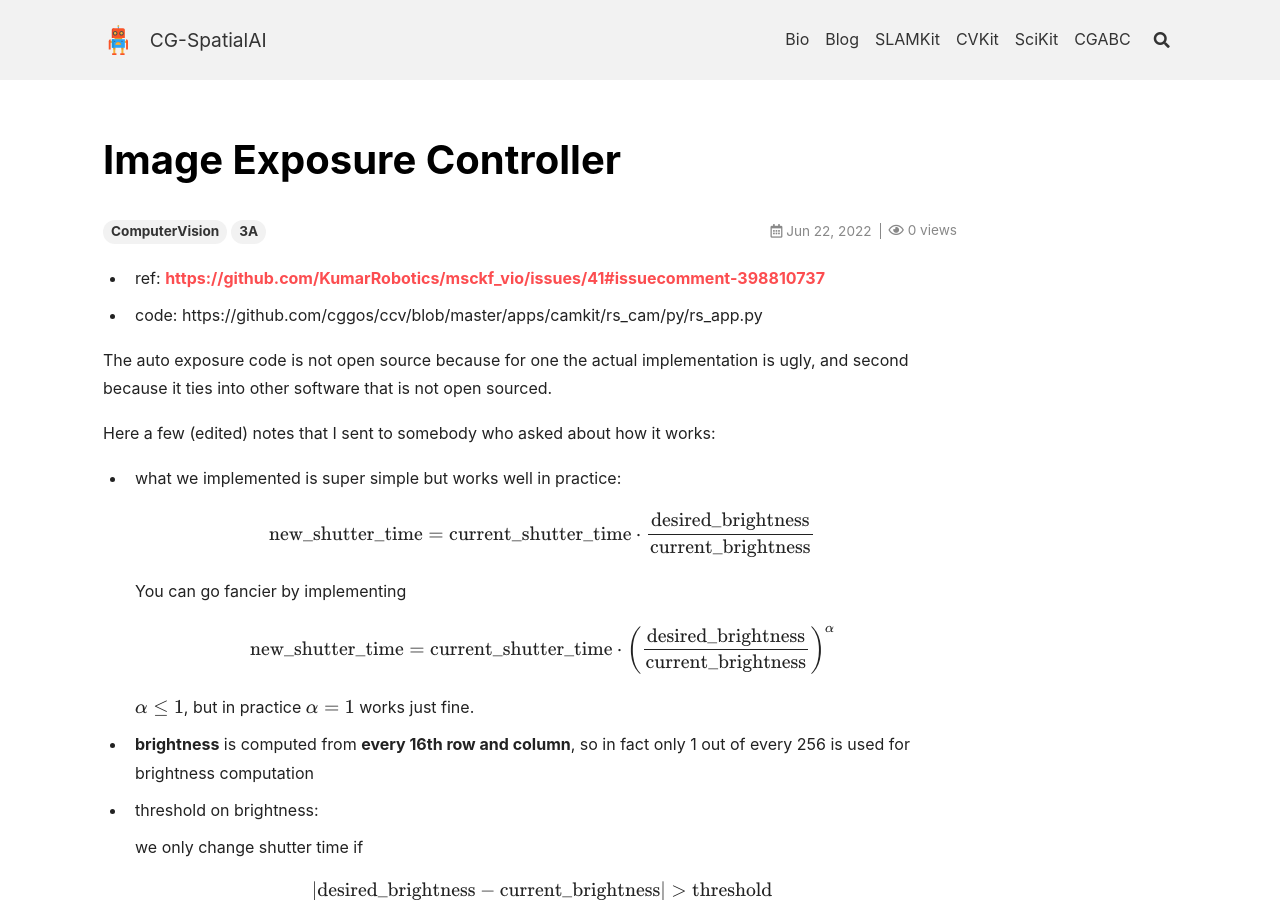
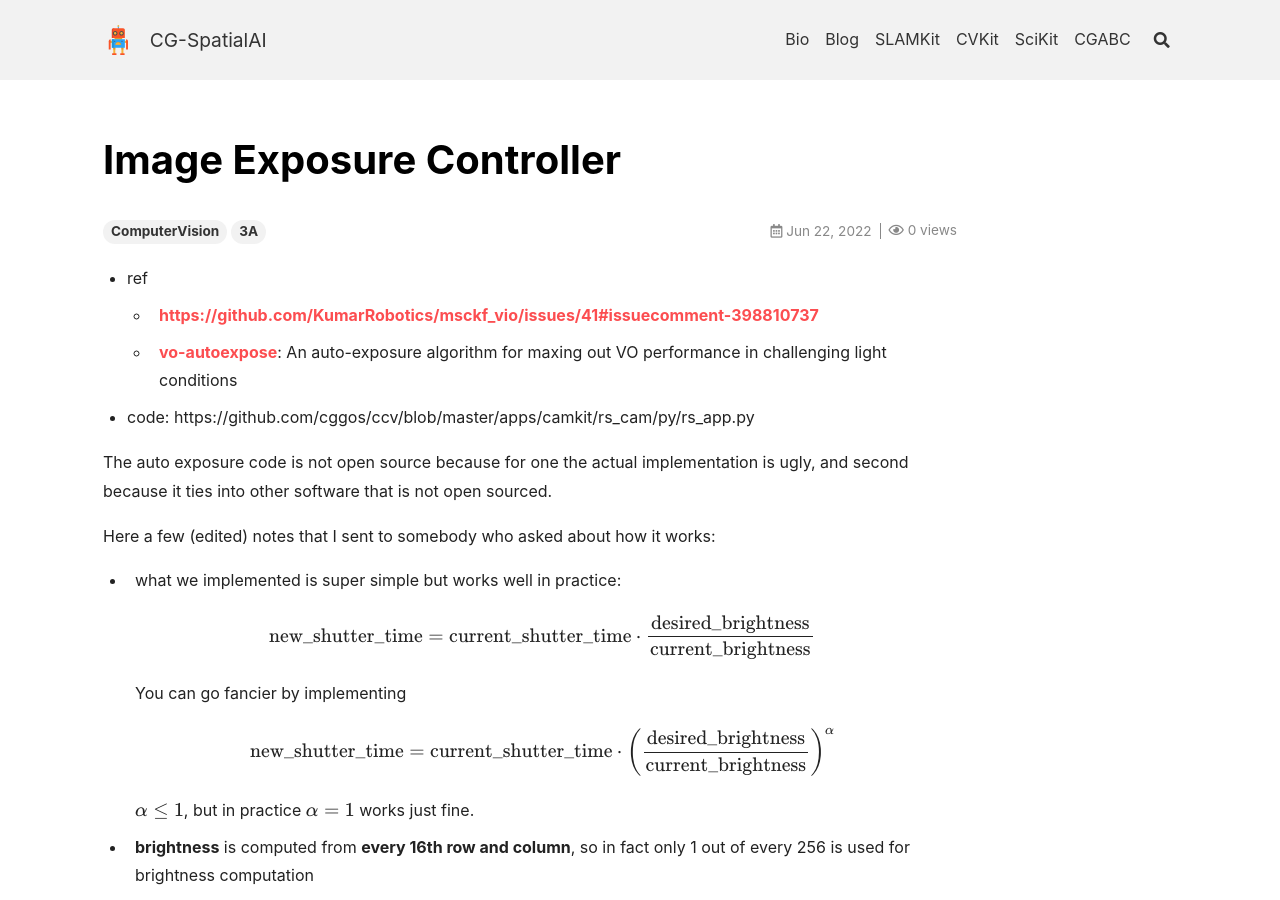
Before and after one commit to cggos/spatial-ai, a Jekyll site: the page built from _posts/cv/2022-06-22-Image-Exposure-Controller.md, in a window 1280 px wide and 900 px high. Built offline with Jekyll 4.4.1, drawn with Linux system fonts in a browser that asks for light colours; nearby versions of some CDN libraries; formulas are drawn with MathJax 3; comment, search, counter and statistics services are not loaded.

Commit message:
update 2022-06-22-Image-Exposure-Controller.md

```diff
--- a/_posts/cv/2022-06-22-Image-Exposure-Controller.md
+++ b/_posts/cv/2022-06-22-Image-Exposure-Controller.md
@@ -6,7 +6,10 @@ tags: ComputerVision 3A
 key: cv-image-exposure-controller
 ---
 
-* ref: [https://github.com/KumarRobotics/msckf_vio/issues/41#issuecomment-398810737](https://github.com/KumarRobotics/msckf_vio/issues/41#issuecomment-398810737)
+* ref
+  - [https://github.com/KumarRobotics/msckf_vio/issues/41#issuecomment-398810737](https://github.com/KumarRobotics/msckf_vio/issues/41#issuecomment-398810737)
+
+  - [vo-autoexpose](https://github.com/MIT-Bilab/vo-autoexpose): An auto-exposure algorithm for maxing out VO performance in challenging light conditions
 
 * code: https://github.com/cggos/ccv/blob/master/apps/camkit/rs_cam/py/rs_app.py
 
```
